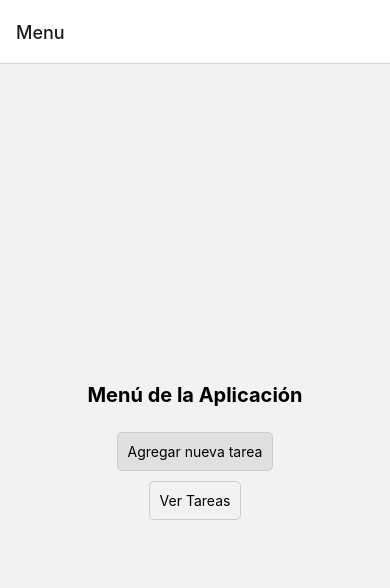
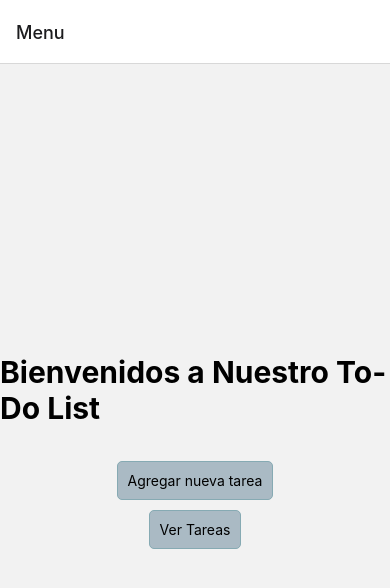
Before and after one commit to Arware07/todo_list, a React Native app: screen /Menu in a window 390 px wide. Shown: the top 588 px of the page. Built offline with nearby package versions, Linux system fonts and the light colour scheme.

Commit message:
Se añadio nuevos estilos a los botones.

```diff
--- a/components/Menu.jsx
+++ b/components/Menu.jsx
@@ -17,7 +17,7 @@ const Menu = () => {
 
   return (
     <View style={styles.container}>
-      <Text style={styles.title}>Menú de la Aplicación</Text>
+      <Text style={styles.title}>Bienvenidos a Nuestro To-Do List </Text>
       <TouchableOpacity
         style={[
           styles.option, styles.selectedOption,
@@ -57,19 +57,21 @@ const styles = StyleSheet.create({
     alignItems: 'center',
   },
   title: {
-    fontSize: 20,
+    fontSize: 30,
     fontWeight: 'bold',
-    marginBottom: 20,
+    marginBottom: 30,
   },
   option: {
     padding: 10,
     marginVertical: 5,
     borderWidth: 1,
-    borderColor: '#ccc',
+    borderColor: '#86AAB3',
+    backgroundColor:'#AABAC4',
     borderRadius: 5,
   },
   selectedOption: {
-    backgroundColor: '#e0e0e0',
+    borderColor: '#86AAB3',
+    backgroundColor:'#AABAC4',
   },
   selectedText: {
     marginTop: 20,
--- a/components/NewToDo.jsx
+++ b/components/NewToDo.jsx
@@ -4,7 +4,7 @@ import { View, StyleSheet, Text } from "react-native";
 const NewToDo = () => {
   return (
     <View style={styles.container}>
-      <Text>Aqui estara a funcion para agregar nuvas tareas</Text>
+      <Text>Aqui se agregara una funcion para añadir nuevas tareas</Text>
     </View>
   );
 };
```
